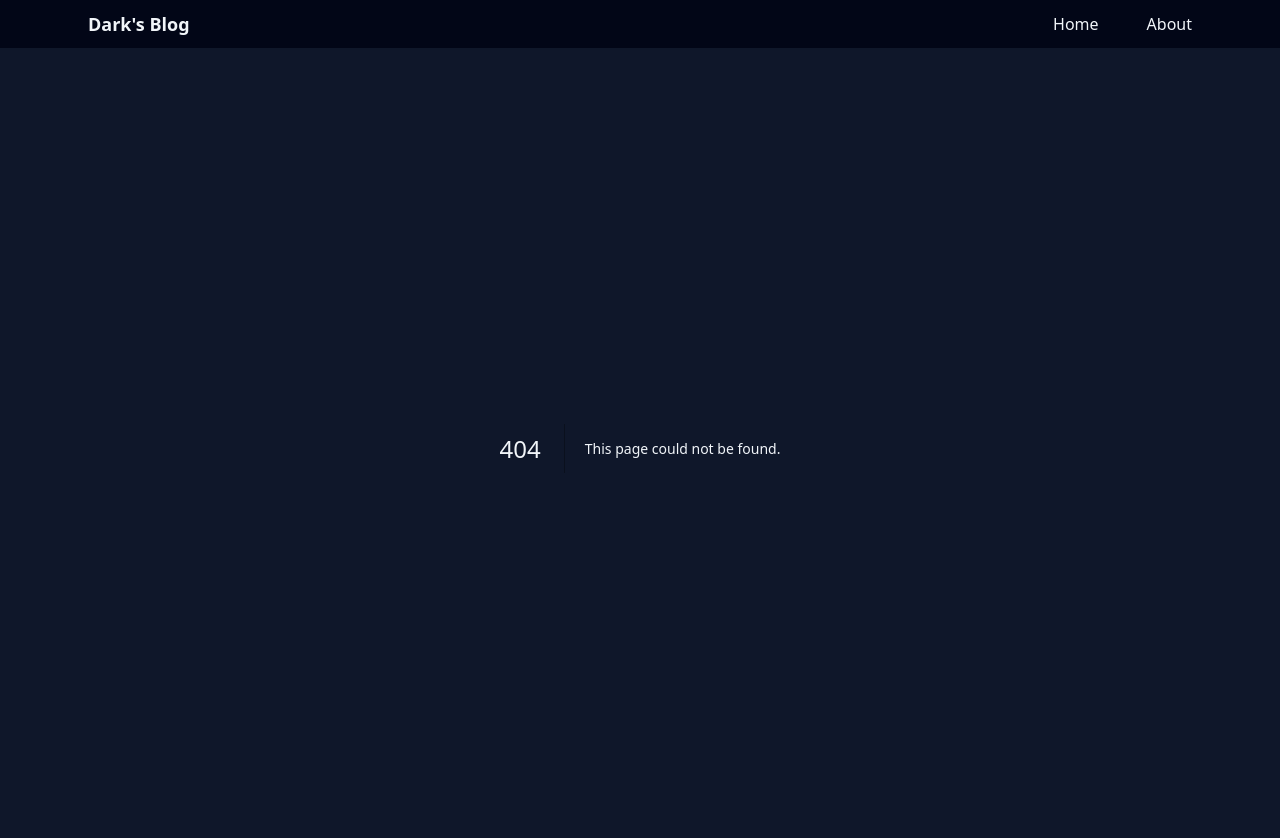
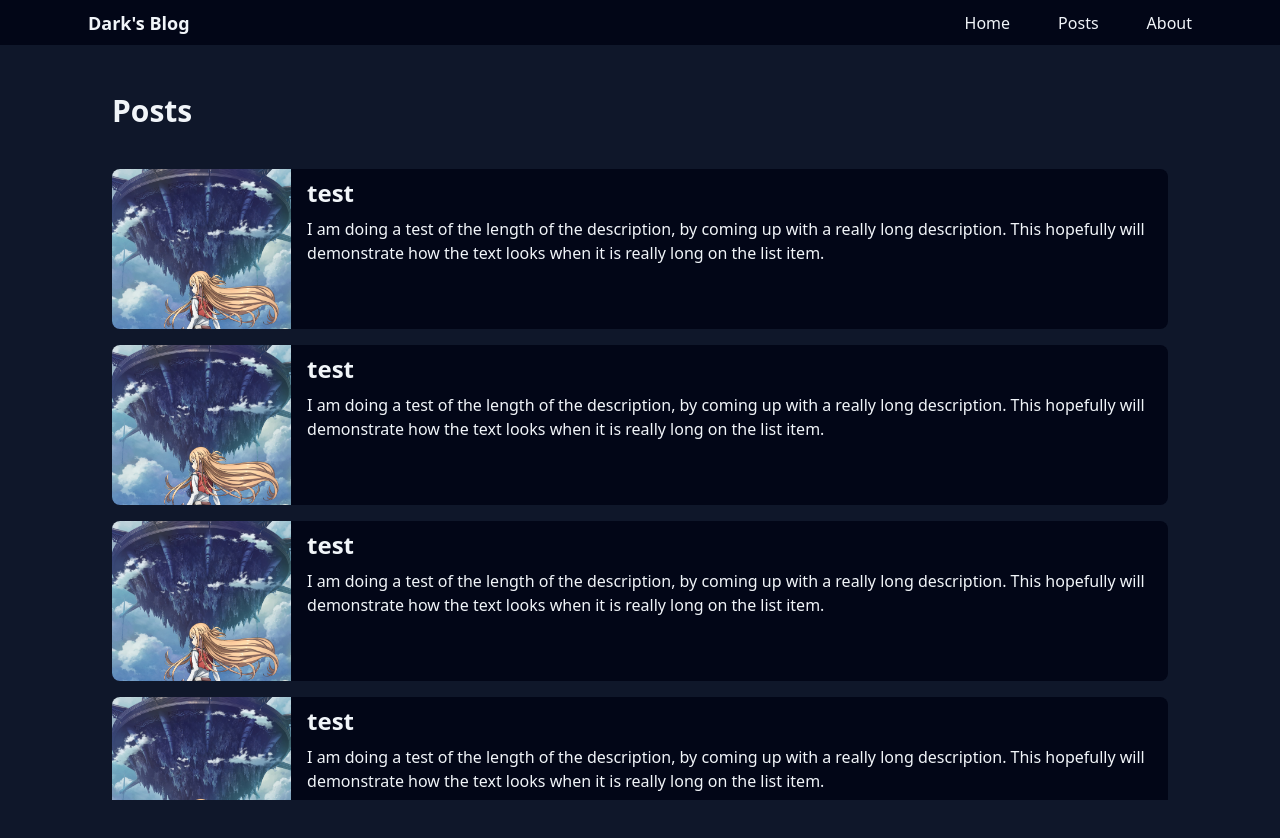
Before and after one commit to dark-swordsman/darksblog, a Next.js app: page /posts in a window 1280 px wide. Before the commit this address had no page. Shown: the top 838 px of the page. After the commit the page ends 800 px from the top, so only its background shows below. Built offline with nearby package versions, Linux system fonts and the light colour scheme.

Commit message:
updating posts page list + some home changes

```diff
--- a/src/app/layout.tsx
+++ b/src/app/layout.tsx
@@ -1,5 +1,6 @@
 import type { Metadata } from "next";
 import "./globals.css";
+import Link from "next/link";
 
 export const metadata: Metadata = {
   title: "Dark's Blog",
@@ -12,14 +13,16 @@ export default function RootLayout({
 }>) {
   return (
     <html lang="en">
-      <body className="bg-slate-900 text-slate-100">
-        <div className="w-full h-12 bg-slate-950 flex">
+      <body className="bg-slate-900 text-slate-100 overflow-y-hidden h-dvh flex flex-col">
+        <div className="w-full h-12 bg-slate-950 flex grow-0 shrink basis-auto">
           <div className="w-[12in] shrink grow-0 mx-auto h-full flex justify-between">
             <span className="h-full flex items-center px-6 text-lg font-semibold select-none">Dark's Blog</span>
             <NavBar />
           </div>
         </div>
-        {children}
+        <div className="overflow-y-auto grow-shrink basis-auto h-dvh">
+          {children}
+        </div>
       </body>
     </html>
   );
@@ -28,14 +31,19 @@ export default function RootLayout({
 function NavBar() {
   return (
     <ul className="h-full flex flex-row cursor-pointer select-none">
-      <NavItem>Home</NavItem>
-      <NavItem>About</NavItem>
+      <NavItem href="/">Home</NavItem>
+      <NavItem href="/posts">Posts</NavItem>
+      <NavItem href="/about">About</NavItem>
     </ul>
   );
 }
 
-function NavItem({ children }: { children: React.ReactNode }) {
+function NavItem({ children, href }: { children: React.ReactNode, href: string }) {
   return (
-    <li className="h-full px-6 hover:bg-slate-800 active:bg-slate-700 flex items-center">{children}</li>
+    <li className="h-full group hover:bg-slate-800 active:bg-slate-700">
+      <Link href={href} className="w-full h-full px-6 flex items-center group-active:text-slate-300">
+        {children}
+      </Link>
+    </li>
   );
 }
--- a/src/app/page.tsx
+++ b/src/app/page.tsx
@@ -1,6 +1,7 @@
+import PostBody from "@/components/BlogPost/PostBody";
+
 export default function Home() {
   return (
-    <div>
     <PostBody title="Welcome to my Blog!">
       <span className="text-3xl">Recent Posts</span>
       <div className="grid grid-cols-3 gap-4 mt-6">
@@ -17,51 +18,22 @@ export default function Home() {
         <PostCard />
       </div>
     </PostBody>
-    </div>
   );
 }
 
 function PostCard(
   {
     imageUrl = "/img/df-bg.jpg",
-    title = "This is a really long title to see how the word wrap works",
-    description = "Just a little bit of description text. This could also be the start of the blog post. I have no idea, I just need to fill this space."
+    title = "<title>",
+    description = "<description>"
   }:
   { imageUrl?: string, title?: string, description?: string }
 ) {
   return (
     <div className="bg-gray-800 h-48 rounded-lg p-6 relative flex flex-col gap-4 overflow-clip group hover:-translate-y-[2px] cursor-pointer transition-transform duration-75">
-      <img src={imageUrl} className="absolute top-0 left-0 blur-sm brightness-[0.4] group-hover:brightness-[0.2]" />
+      <img src={imageUrl} className="absolute top-0 left-0 blur-[2px] brightness-[0.4] group-hover:brightness-[0.3]" />
       <span className="text-3xl group-hover:text-2xl group-hover:truncate duration-75 font-semibold z-10 drop-shadow-[0_1px_4px_rgba(0,0,0,1)]">{title}</span>
       <span className="z-10 opacity-0 group-hover:opacity-100 duration-75 drop-shadow-[0_1px_4px_rgba(0,0,0,1)]">{description}</span>
     </div>
   );
 }
-
-function PostBody(
-  { children, title, subtitle, imageUrl = "/img/df-bg.jpg" }:
-  { children: React.ReactNode, title: string, subtitle?: string, imageUrl?: string }
-) {
-  return (
-    <div>
-      <div className={`bg-black w-full h-72 relative flex flex-col items-center justify-center overflow-clip`}>
-        <img src={imageUrl} className="absolute blur-sm brightness-75" />
-        <span className="md:text-5xl md:font-bold text-3xl font-semibold drop-shadow-[0_1px_4px_rgba(0,0,0,1)]">
-          {title}
-        </span>
-        {!subtitle ? null : <span className="text-xl text-gray-300 pt-6 drop-shadow-[0_1px_4px_rgba(0,0,0,1)]">{subtitle}</span>}
-      </div>
-      <BodyWrapper>
-        {children}
-      </BodyWrapper>
-    </div>
-  );
-}
-
-function BodyWrapper({ children }: { children: React.ReactNode }) {
-  return (
-    <div className="p-12 w-[12in] shrink grow-0 mx-auto">
-      {children}
-    </div>
-  );
-}
--- /dev/null
+++ b/src/app/post/layout.tsx
@@ -0,0 +1,12 @@
+"use client";
+
+import PostBody from "@/components/BlogPost/PostBody";
+import { usePathname } from "next/navigation";
+
+export default function PostLayout({ children }: { children: React.ReactNode }) {
+  return (
+    <PostBody title={usePathname()}>
+      {children}
+    </PostBody>
+  );
+}
--- /dev/null
+++ b/src/app/post/test/page.tsx
@@ -0,0 +1,8 @@
+export default function TestPost() {
+  return (
+    <div>
+      This is a test post to see how writing these posts will be. We want to be able to do <i>inline</i> <b>bold</b> or things like that.
+
+    </div>
+  );
+}
--- /dev/null
+++ b/src/app/posts/layout.tsx
@@ -0,0 +1,11 @@
+import BodyWrapper from "@/components/BodyWrapper";
+
+export default function PostsLayout({ children }: { children: React.ReactNode }) {
+  return (
+    <div className="flex">
+      <BodyWrapper>
+        {children}
+      </BodyWrapper>
+    </div>
+  );
+}
--- /dev/null
+++ b/src/app/posts/page.tsx
@@ -0,0 +1,35 @@
+import Image from "next/image";
+
+export default function Posts() {
+  return (
+    <div>
+      <span className="text-3xl font-semibold">Posts</span>
+      <ul className="flex flex-col gap-4 w-full shrink mt-10">
+        <PostListing title="test" description="I am doing a test of the length of the description, by coming up with a really long description. This hopefully will demonstrate how the text looks when it is really long on the list item." />
+        <PostListing title="test" description="I am doing a test of the length of the description, by coming up with a really long description. This hopefully will demonstrate how the text looks when it is really long on the list item." />
+        <PostListing title="test" description="I am doing a test of the length of the description, by coming up with a really long description. This hopefully will demonstrate how the text looks when it is really long on the list item." />
+        <PostListing title="test" description="I am doing a test of the length of the description, by coming up with a really long description. This hopefully will demonstrate how the text looks when it is really long on the list item." />
+        <PostListing title="test" description="I am doing a test of the length of the description, by coming up with a really long description. This hopefully will demonstrate how the text looks when it is really long on the list item." />
+        <PostListing title="test" description="I am doing a test of the length of the description, by coming up with a really long description. This hopefully will demonstrate how the text looks when it is really long on the list item." />
+        <PostListing title="test" description="I am doing a test of the length of the description, by coming up with a really long description. This hopefully will demonstrate how the text looks when it is really long on the list item." />
+        <PostListing title="test" description="I am doing a test of the length of the description, by coming up with a really long description. This hopefully will demonstrate how the text looks when it is really long on the list item." />
+        <PostListing title="test" description="I am doing a test of the length of the description, by coming up with a really long description. This hopefully will demonstrate how the text looks when it is really long on the list item." />
+        <PostListing title="test" description="I am doing a test of the length of the description, by coming up with a really long description. This hopefully will demonstrate how the text looks when it is really long on the list item." />
+      </ul>
+    </div>
+  );
+}
+
+function PostListing({ title, description, imageUrl = "/img/df-bg.jpg" }: { title: string, description: string, imageUrl?: string }) {
+  return (
+    <li className="h-40 w-full rounded-lg bg-slate-950 overflow-clip group flex flex-row hover:bg-slate-800 cursor-pointer duration-75">
+      <div className="overflow-clip w-72 h-full group-hover:brightness-110 duration-75">
+        <img src={imageUrl} className="h-full object-cover"/>
+      </div>
+      <div className="flex flex-col px-4 py-2">
+        <span className="text-2xl font-semibold mb-2">{title}</span>
+        <span>{description}</span>
+      </div>
+    </li>
+  );
+}
--- /dev/null
+++ b/src/components/BlogPost/PostBody.tsx
@@ -0,0 +1,23 @@
+import BodyWrapper from "../BodyWrapper";
+
+export default function PostBody(
+  { children, title, hideTitle, subtitle, imageUrl = "/img/df-bg.jpg" }:
+  { children: React.ReactNode, title?: string, hideTitle?: boolean, subtitle?: string, imageUrl?: string }
+) {
+  return (
+    <div>
+      { hideTitle ? null :
+        <div className={`bg-black w-full h-72 relative flex flex-col items-center justify-center overflow-clip`}>
+          <img src={imageUrl} className="absolute blur-sm brightness-75" />
+          <span className="md:text-5xl md:font-bold text-3xl font-semibold drop-shadow-[0_1px_4px_rgba(0,0,0,1)]">
+            {title}
+          </span>
+          {!subtitle ? null : <span className="text-xl text-gray-300 pt-6 drop-shadow-[0_1px_4px_rgba(0,0,0,1)]">{subtitle}</span>}
+        </div>
+      }
+      <BodyWrapper>
+        {children}
+      </BodyWrapper>
+    </div>
+  );
+}
--- /dev/null
+++ b/src/components/BodyWrapper.tsx
@@ -0,0 +1,7 @@
+export default function BodyWrapper({ children }: { children: React.ReactNode }) {
+  return (
+    <div className="p-12 w-[12in] shrink grow-0 mx-auto">
+      {children}
+    </div>
+  );
+}
--- a/tailwind.config.ts
+++ b/tailwind.config.ts
@@ -9,9 +9,7 @@ const config: Config = {
   theme: {
     extend: {
       backgroundImage: {
-        "gradient-radial": "radial-gradient(var(--tw-gradient-stops))",
-        "gradient-conic":
-          "conic-gradient(from 180deg at 50% 50%, var(--tw-gradient-stops))",
+        "default-img": "url('/img/df-bg.jpg')",
       },
     },
   },
```
Lines whose indentation alone changed are shown as unchanged.
